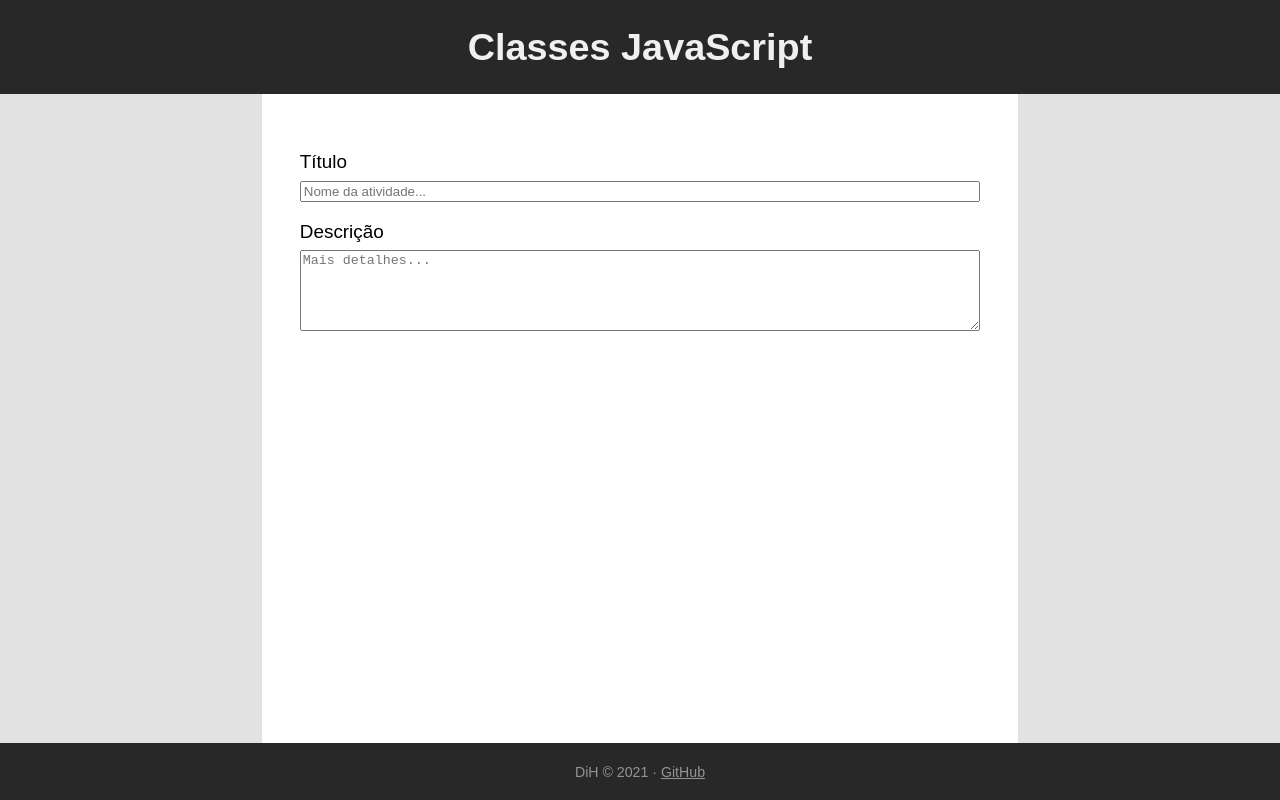
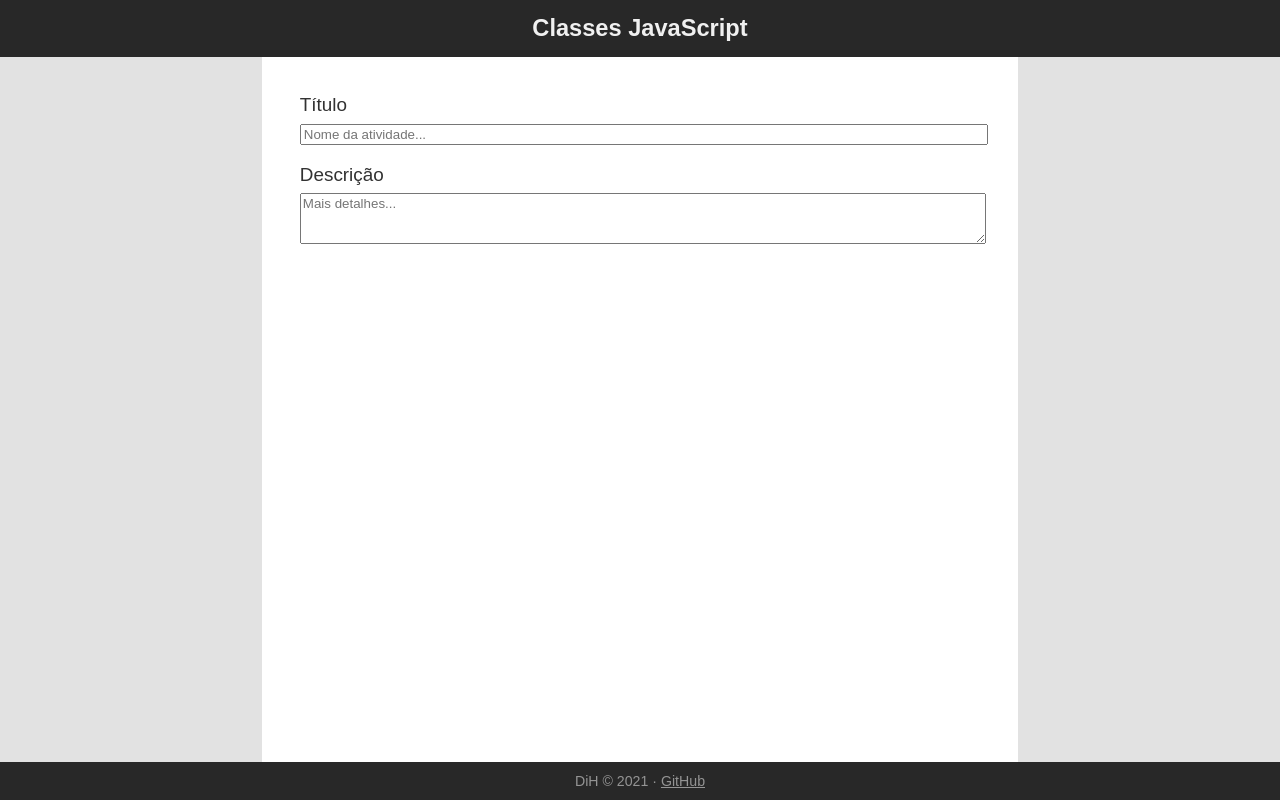
Before and after one commit to romeuic/dih, a plain HTML site: page modulo-1/semana-5/aula-1/index.html in a window 1280 px wide. Drawn offline with Linux system fonts and the light colour scheme.

Commit message:
atualiza exemplo m1-s5-a1

```diff
--- a/modulo-1/semana-5/aula-1/css/style.css
+++ b/modulo-1/semana-5/aula-1/css/estilos.css
@@ -1,14 +1,6 @@
 @import "reset.css";
-@import "layout.css";
-
-form.formulario {
-  display: flex;
-  flex-direction: column;
-}
-
-form.formulario label {
-  margin: 5mm 0 2mm;
-}
+@import "leiaute.css";
+@import "formulario.css";
 
 .escuro {
   background-color: #282828;
--- /dev/null
+++ b/modulo-1/semana-5/aula-1/css/formulario.css
@@ -0,0 +1,18 @@
+form.formulario {
+  display: flex;
+  flex-direction: column;
+}
+
+form.formulario label {
+  margin: 5mm 0 2mm;
+}
+
+form.formulario label:first-child {
+  margin-top: 0;
+}
+
+form.formulario input[type=text],
+form.formulario textarea {
+  width: 100%;
+  font-family: sans-serif;
+}
--- a/modulo-1/semana-5/aula-1/css/layout.css
+++ b/modulo-1/semana-5/aula-1/css/leiaute.css
@@ -3,24 +3,30 @@ body {
   flex-direction: column;
   align-items: center;
   background-color: #e2e2e2;
+  color: #323232;
 }
 
 header {
   width: 100%;
-  height: 25mm;
+  height: 15mm;
   overflow: hidden;
+}
+
+header h1 {
+  font-size: 1.25rem;
 }
 
 main {
   width: 200mm;
   max-width: calc(100vw - 50mm);
   padding: 10mm;
-  padding-bottom: calc(10mm + 15mm);
   flex-grow: 1;
   background-color: white;
 }
 
+/* para telas pequenas 600px ou menos */
 @media (max-width: 600px) {
+  /*  */
   main {
     max-width: 100vw;
   }
@@ -28,7 +34,7 @@ main {
 
 footer {
   width: 100%;
-  height: 15mm;
+  height: 10mm;
   text-align: center;
   background-color: rgba(0, 0, 0, 0.25);
 }
--- a/modulo-1/semana-5/aula-1/css/reset.css
+++ b/modulo-1/semana-5/aula-1/css/reset.css
@@ -1,7 +1,8 @@
 html, body,
-form, label,
 div, header, main, footer,
-h1, h2, h3, h4, p, a {
+h1, h2, h3, h4, p, a,
+form, label, span,
+ul, ol, li {
   margin: 0;
   border: 0;
   padding: 0;
--- a/modulo-1/semana-5/aula-1/index.html
+++ b/modulo-1/semana-5/aula-1/index.html
@@ -8,8 +8,10 @@
   <title>Classes | DiH - M1S5A1</title>
 
   <link rel="shortcut icon" href="img/favicon.ico" type="image/x-icon">
-  <link rel="stylesheet" href="css/style.css">
+  <link rel="stylesheet" href="css/estilos.css">
 
+  <!-- quanto type="module" não há necessidade de usar o atributo defer -->
+  <!-- https://developer.mozilla.org/pt-BR/docs/Web/JavaScript/Guide/Modules -->
   <script type="module" src="js/app.js"></script>
 </head>
 <body>
@@ -34,7 +36,7 @@
       <textarea
         name="descricao"
         id="a-descricao"
-        rows="5"
+        rows="3"
         placeholder="Mais detalhes..."
       ></textarea>
 
--- a/modulo-1/semana-5/aula-1/js/app.js
+++ b/modulo-1/semana-5/aula-1/js/app.js
@@ -1,5 +1,9 @@
-import Task from './task.js'
+import Transacao from './transacao.js'
 
-const task = new Task('Foo', 'Bar', false)
+const trans = new Transacao(new Date(), 6, 100)
 
-console.log('HI', task)
+console.log('HI', trans)
+
+const inputTitle = document.querySelector('#a-titulo')
+
+console.log(inputTitle)
--- a/modulo-1/semana-5/aula-1/js/task.js
+++ /dev/null
@@ -1,7 +0,0 @@
-export default class Task {
-  constructor(title, description, state) {
-    this.title = title
-    this.description = description
-    this.state = state
-  }
-}
--- /dev/null
+++ b/modulo-1/semana-5/aula-1/js/transacao.js
@@ -0,0 +1,11 @@
+export default class Transacao {
+  data
+  quantia
+  preco
+
+  constructor(data, quantia, preco) {
+    this.data = data
+    this.quantia = quantia
+    this.preco = preco
+  }
+}
```
